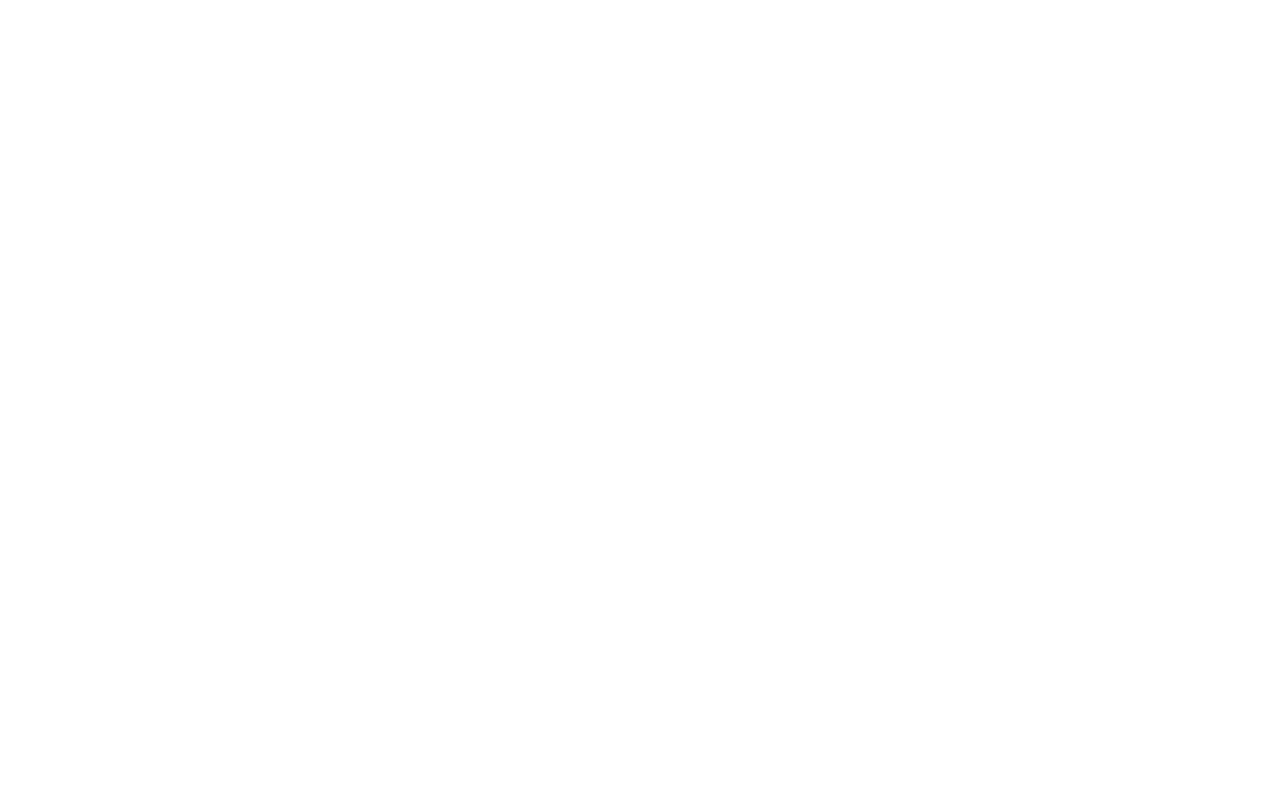
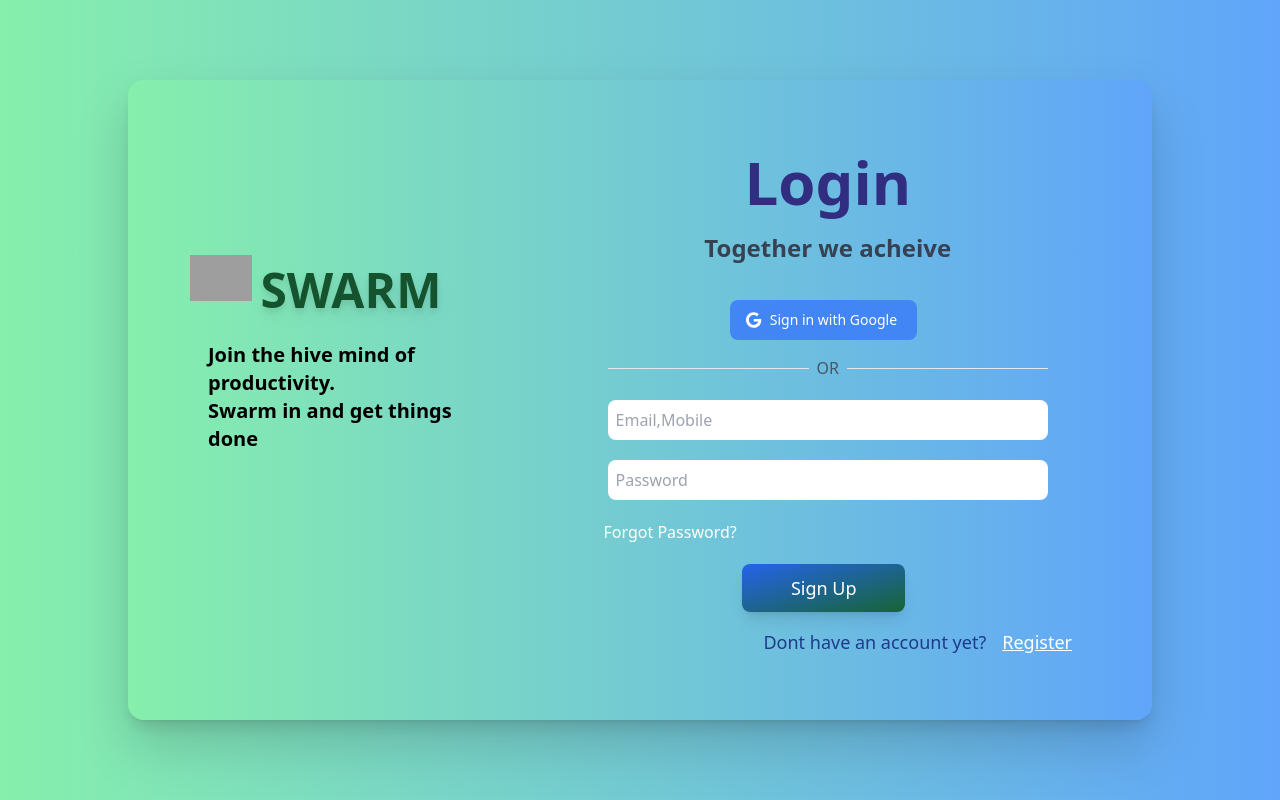
Before and after one commit to saifudheen9745/Swarm-Angular, an Angular app: page /login in a window 1280 px wide. Before the commit this address led to /. Built offline with nearby package versions, Linux system fonts and the light colour scheme; grey boxes are pictures that could not be loaded.

Commit message:
[feat]: designed login page

```diff
--- a/src/app/app-routing.module.ts
+++ b/src/app/app-routing.module.ts
@@ -9,6 +9,13 @@
         (m) => m.LandingPageModule
       ),
   },
+  {
+    path: 'login',
+    loadChildren: () =>
+      import('./pages/login-page/login-page.module').then(
+        (m) => m.LoginPageModule
+      ),title:'Swarm | Login',
+  },
 ];
 
 @NgModule({
--- a/src/app/app.module.ts
+++ b/src/app/app.module.ts
@@ -3,6 +3,7 @@
 
 import { AppRoutingModule } from './app-routing.module';
 import { AppComponent } from './app.component';
+import { LoginPageComponent } from './pages/login-page/login-page.component';
 
 @NgModule({
   declarations: [AppComponent],
--- /dev/null
+++ b/src/app/pages/login-page/login-page.component.html
@@ -0,0 +1,110 @@
+<div
+  class="h-screen flex justify-center items-center bg-gradient-to-r from-green-300 to-blue-400"
+>
+  <div
+    class="drop-shadow-2xl pt-5 lg:flex bg-gradient-to-r w-full lg:w-4/5 shadow-lg h-screen lg:h-4/5 lg:rounded-2xl from-green-300 to-blue-400"
+  >
+    <div class="flex flex-col lg:w-2/5 mx-4 justify-center">
+      <div class="flex p-4 justify-center items-center ">
+        <img
+          class="lg:w-1/5 w-1/5 mb-6"
+          src="../../../assets//images//logo.png"
+          alt="LOGO"
+        />
+        <p class="text-5xl ml-2 font-bold text-green-900 drop-shadow-lg">
+          SWARM
+        </p>
+      </div>
+      <div class="flex justify-center lg:mb-32 lg:ml-16">
+        <p class="font-bold text-xl">
+          Join the hive mind of productivity. <br />
+          Swarm in and get things done
+        </p>
+      </div>
+    </div>
+    <div class="lg:mx-16 lg:w-3/5 p-4">
+      <div class="flex flex-col justify-center p-4 lg:mt-5 text-center">
+        <p class="font-bold text-xl lg:text-6xl mb-3 text-indigo-900">
+          Login
+        </p>
+        <p class="font-bold text-xl lg:text-2xl mt-2 text-gray-700">
+          Together we acheive
+        </p>
+      </div>
+      <div class="flex flex-col justify-center mt-5">
+        <div class="text-center">
+          <div class="flex justify-center">
+            <button
+              onClick="{handleGoogleSignIn}"
+              type="button"
+              class="text-white w-auto bg-[#4285F4] hover:bg-[#4285F4]/90  font-medium rounded-lg text-sm px-5 py-2.5 text-center inline-flex items-center dark:focus:ring-[#4285F4]/55 mr-2 mb-2"
+            >
+              <svg
+                class="w-auto h-4 mr-2 -ml-1"
+                aria-hidden="true"
+                focusable="false"
+                data-prefix="fab"
+                data-icon="google"
+                role="img"
+                xmlns="http://www.w3.org/2000/svg"
+                viewBox="0 0 488 512"
+              >
+                <path
+                  fill="currentColor"
+                  d="M488 261.8C488 403.3 391.1 504 248 504 110.8 504 0 393.2 0 256S110.8 8 248 8c66.8 0 123 24.5 166.3 64.9l-67.5 64.9C258.5 52.6 94.3 116.6 94.3 256c0 86.5 69.1 156.6 153.7 156.6 98.2 0 135-70.4 140.8-106.9H248v-85.3h236.1c2.3 12.7 3.9 24.9 3.9 41.4z"
+                ></path>
+              </svg>
+              Sign in with Google
+            </button>
+
+          </div>
+        </div>
+
+        <div class="flex mt-2 px-6">
+          <hr class="w-full dark:bg-black mt-3 mr-2" />
+          <p class="text-gray-600">OR</p>
+          <hr class="w-full text-blue-50  mt-3 ml-2" />
+        </div>
+      </div>
+      <form onSubmit="{handleSubmitForm}">
+        <div class="mt-5 px-6">
+          <input
+            name="email"
+            value=""
+            type="text"
+            placeholder="Email,Mobile"
+            class="rounded-lg p-2  w-full "
+          /><br />
+        </div>
+        <div class="mt-5 px-6">
+          <input
+            name="password"
+            value=""
+            type="text"
+            placeholder="Password"
+            class="rounded-lg p-2  w-full "
+          /><br />
+        </div>
+        <div class="mt-5 px-5 text-white hover:text-green-900">
+          <p>Forgot Password?</p>
+        </div>
+        <div class="mt-5 flex justify-center">
+          <button
+            type="submit"
+            class="text-white lg:w-2/6 bg-gradient-to-br to-green-800 from-blue-600 hover:bg-gradient-to-bl  shadow-lg  font-medium rounded-lg text-sm px-5 py-2.5 text-center mr-2 mb-2"
+          >
+            <span class="text-lg">Sign Up</span>
+          </button>
+        </div>
+      </form>
+      <div class="mt-2">
+        <p class="text-blue-900 text-right text-lg">
+          Dont have an account yet?<span
+            class="text-white underline ml-4 hover:text-green-900 hover:cursor-pointer"
+            >Register</span
+          >
+        </p>
+      </div>
+    </div>
+  </div>
+</div>
```
Also changed, not shown: src/app/pages/login-page/login-page.component.ts (added, +10 -0 lines), src/app/pages/login-page/login-page.module.ts (added, +17 -0 lines), src/app/pages/login-page/login-page.component.css (added), 1 other file (tests, documents, lock files or other folders).
